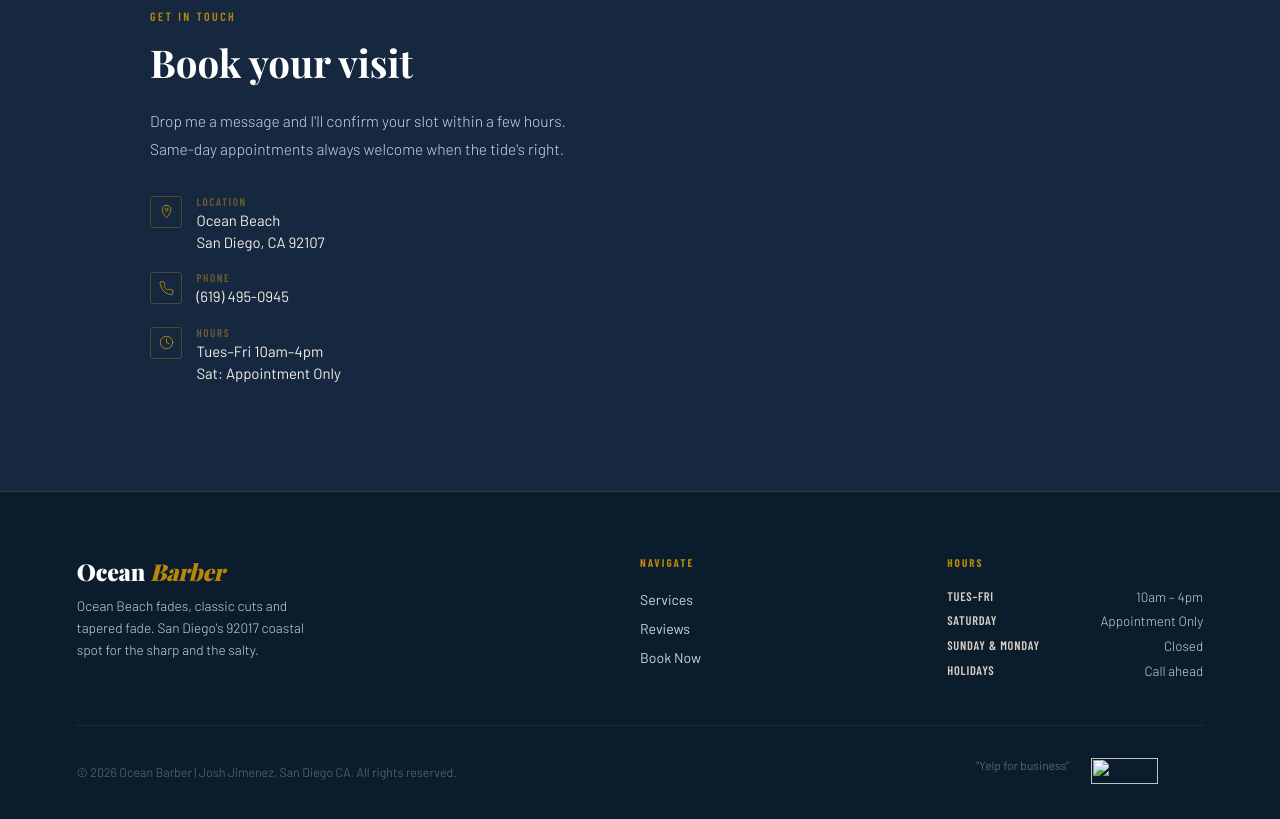
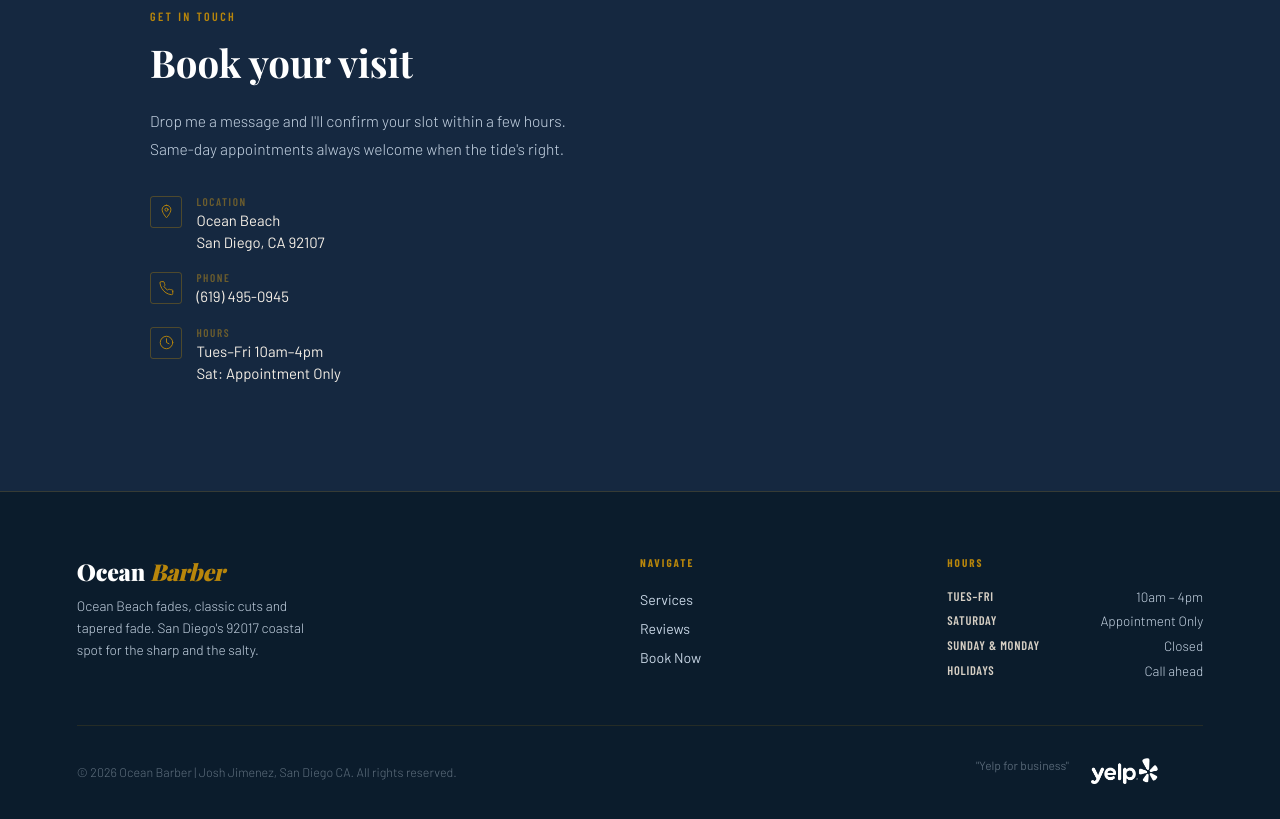
Before and after one commit to angelmotion/oceanbarber, a plain HTML site: page index.html in a window 1280 px wide. Shown: the part 1914-2733 px from the top of the page. Drawn offline with nearby package versions, Linux system fonts and the light colour scheme; a web font is replaced by a local one.

Commit message:
Update index.html

```diff
--- a/index.html
+++ b/index.html
@@ -932,7 +932,7 @@
         </div>
         <div class="footer-bottom">
             <p class="footer-copy">© 2026 Ocean Barber | Josh Jimenez, San Diego CA. All rights reserved.</p>
-           <nav class="footer-legal" aria-label="Legal links"> <a href="https://yelp.to/PzSCO_Ya2y">"Yelp for business"</a><span><a href="https://yelp.to/PzSCO_Ya2y"><img src="icons/yelp_logo_dark_bg.png" style="width:67px; height:26px;"></a></span>
+           <nav class="footer-legal" aria-label="Legal links"> <a href="https://yelp.to/PzSCO_Ya2y">"Yelp for business"</a><span><a href="https://yelp.to/PzSCO_Ya2y"><img src="yelp_logo_dark_bg.png" style="width:67px; height:26px;"></a></span>
             <!-- yelp link 6/30/2026 -->
             <a href="#"></a> <a href="#"></a> </nav><!-- nav listings ads for rent here// -->
         </div>
```
